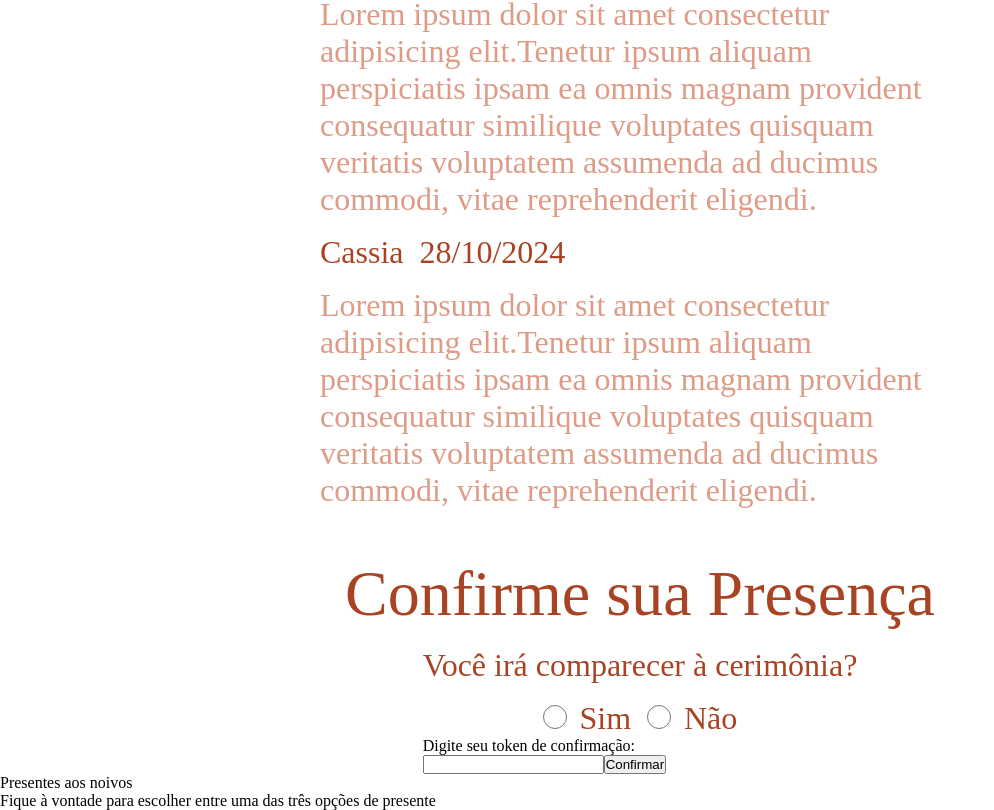
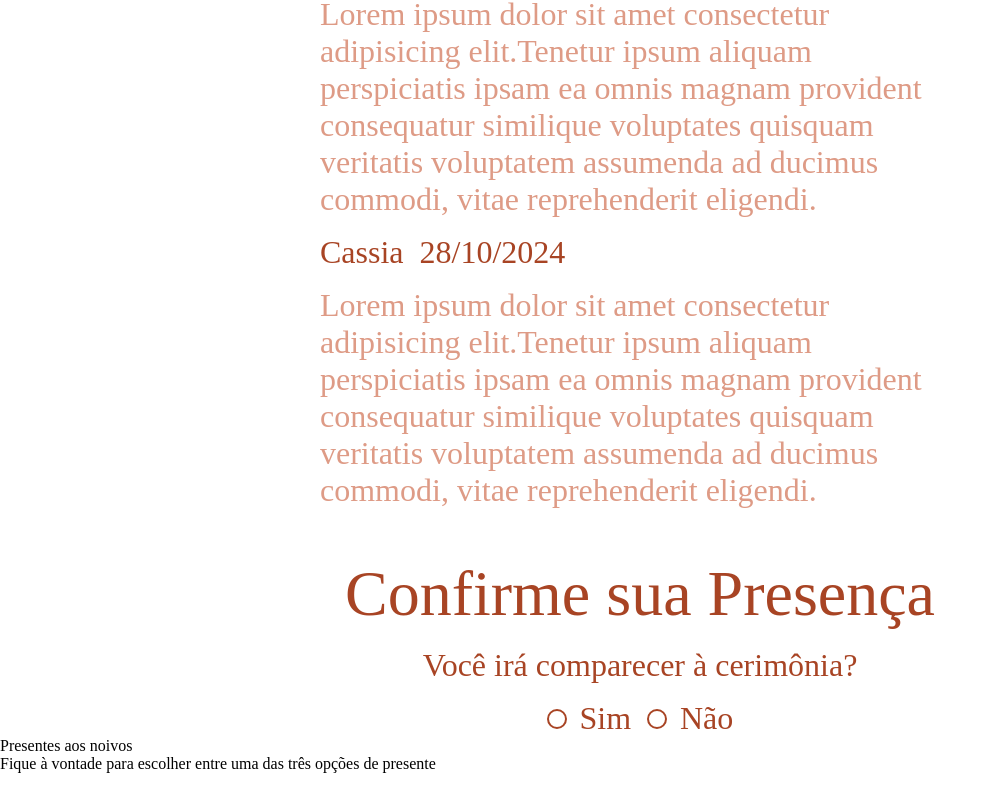
Before and after one commit to paulohlips/my-wedding, a React (Vite) app: page / in a window 1280 px wide. Shown: the part 3586-4396 px from the top of the page, without its empty margins (0-994 px from the left). After the commit the page ends 4359 px from the top, so only its background shows below. Built offline with nearby package versions, Linux system fonts and the light colour scheme; a web font is replaced by a local one.

Commit message:
feat: improve confirmation component styles

```diff
--- a/src/sections/PresenceConfirmation.module.css
+++ b/src/sections/PresenceConfirmation.module.css
@@ -1,4 +1,10 @@
 .presenceConfirmation {
+    display: flex;
+    flex-direction: column;
+    align-items: center;
+}
+
+.radioSection {
     display: flex;
     flex-direction: column;
     align-items: center;
@@ -23,15 +29,56 @@
     padding-top: 1rem;
 }
 
-.radioContainerItem>input {
-    justify-content: center;
-    height: 1.5rem;
-    width: 1.5rem;
-    background-color: red;
-}
-
 .radioContainerItem>label {
     font-size: 2rem;
     color: var(--rust);
     padding-left: 0.8rem;
 }
+
+.confirmation {
+    display: flex;
+    flex-direction: column;
+    align-items: center;
+    gap: 0.8rem;
+}
+
+.confirmation>p {
+    font-size: 2rem;
+    color: var(--rust);
+    padding-top: 2rem;
+}
+
+input[type="radio"] {
+    appearance: none;
+    width: 20px;
+    height: 20px;
+    border-radius: 50%;
+    border: 2px solid var(--rust);
+}
+
+input[type="radio"]:checked {
+    background-color: var(--peach);
+}
+
+.confirmation>input {
+    min-width: 20vw;
+    border-color: var(--peach);
+    box-sizing: content-box;
+    background-color: var(--peachLighter);
+    border-radius: 4px;
+    border-width: 0px;
+    font-size: 1.5rem;
+    padding: 0.25rem
+}
+
+.confirmation>button {
+    padding-inline: 2rem;
+    height: 3rem;
+    background-color: var(--rust);
+    border-radius: 4px;
+    border-width: 0px;
+    margin-top: 1rem;
+    font-size: 1.2rem;
+    font-weight: bold;
+    color: var(--white);
+}
--- a/src/sections/PresenceConfirmation.tsx
+++ b/src/sections/PresenceConfirmation.tsx
@@ -1,6 +1,13 @@
+import { useState } from "react"
 import styles from "./PresenceConfirmation.module.css"
 
 export const PresenceConfirmation = () => {
+    const [inviteAccepted, sentInviteAccepted] = useState<boolean>(false)
+
+    const handleInvited = (input: boolean) => {
+        sentInviteAccepted(input)
+    }
+
     return (
         <div className={styles.presenceConfirmation}>
             <p>Confirme sua Presença</p>
@@ -8,21 +15,34 @@ export const PresenceConfirmation = () => {
                 <p className={styles.radioSectionTitle}>Você irá comparecer à cerimônia?</p>
                 <div className={styles.radioContainer}>
                     <div className={styles.radioContainerItem}>
-                        <input type="radio" id="contactChoice1" name="contact" value="email" size={28} />
+                        <input
+                            type="radio"
+                            id="contactChoice1"
+                            name="invite" value="option"
+                            size={28}
+                            onChange={() => handleInvited(true)}
+                        />
                         <label>Sim</label>
                     </div>
 
                     <div className={styles.radioContainerItem}>
-                        <input type="radio" id="contactChoice2" name="contact" value="phone" />
+                        <input type="radio"
+                            id="contactChoice2"
+                            name="invite"
+                            value="option"
+                            onChange={() => handleInvited(false)}
+                        />
                         <label>Não</label>
                     </div>
                 </div>
 
-                {/* TODO: just render token input field if invited person confirms presence */}
-                <p>Digite seu token de confirmação: </p>
-                <input type="text" />
-
-                <button>Confirmar</button>
+                {inviteAccepted
+                    ? <div className={styles.confirmation}>
+                        <p>Digite seu token de confirmação: </p>
+                        <input type="text" />
+                        <button>Confirmar</button>
+                    </div>
+                    : null}
             </div>
         </div>
     )
```
